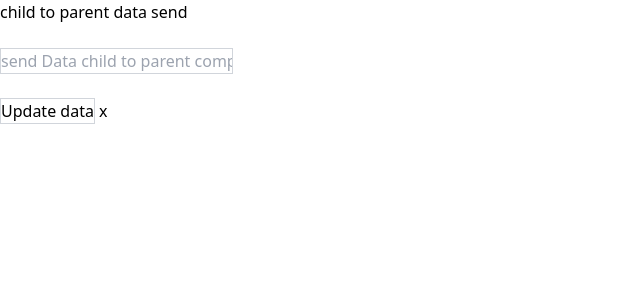
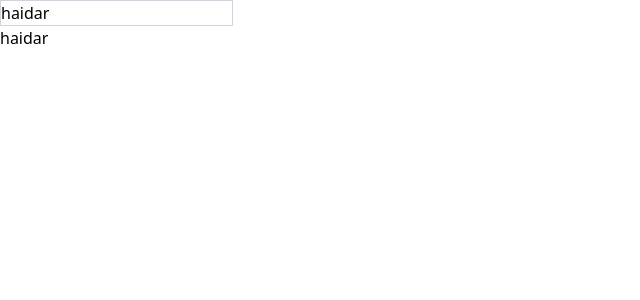
Before and after one commit to haidarali2017/angular14auth, an Angular app: page / in a window 1280 px wide. Shown: the top 300 px of the page, without its empty margins (0-640 px from the left). Built offline with nearby package versions, Linux system fonts and the light colour scheme.

Commit message:
two way binding

```diff
--- a/src/app/app.component.html
+++ b/src/app/app.component.html
@@ -1,5 +1,5 @@
 
- {{title}}
+ <!-- {{title}} -->
 <!-- <app-header></app-header> -->
 
 <!-- parent to child data send  -->
@@ -7,8 +7,8 @@
 <button (click)="updateChild()" class="border border-gray-300" >updatechild</button> -->
 
 <!-- child to parent data send -->
-<app-child (updateDataEvent)="updateData($event)"></app-child>
-{{dataset}}
- <!-- <app-functiondelcation></app-functiondelcation> -->
+<!-- <app-child (updateDataEvent)="updateData($event)"></app-child>
+{{dataset}} -->
+ <app-functiondelcation></app-functiondelcation>
 <!-- <app-signup></app-signup>
 <app-login></app-login> -->
--- a/src/app/app.component.ts
+++ b/src/app/app.component.ts
@@ -12,11 +12,13 @@ export class AppComponent {
   //  updateChild(){
   //   this.parent_data_pass_to_child=Math.floor(Math.random()*10);
   //  }
-   dataset="x";
-   updateData(item:string){
-    console.warn(item)
-    this.dataset=item;
-   }
+
+    //  send data child to parent
+  //  dataset="x";
+  //  updateData(item:string){
+  //   console.warn(item)
+  //   this.dataset=item;
+  //  }
 
 
 
--- a/src/app/practice/functiondelcation/functiondelcation.component.html
+++ b/src/app/practice/functiondelcation/functiondelcation.component.html
@@ -74,7 +74,7 @@
   -->
 
   <!-- to do task  -->
-  <br><br>
+  <!-- <br><br>
   <input type="text" class="border border-gray-300" placeholder="enter your task" #task >
 
   <br><br>
@@ -91,3 +91,9 @@
 
     </li>
   </ul>
+   -->
+
+   <!-- two way binding -->
+
+   <input type="text" class="border border-gray-300" placeholder="two way binding" [(ngModel)]="name" >
+   <h1>{{name}}</h1>
--- a/src/app/practice/functiondelcation/functiondelcation.component.ts
+++ b/src/app/practice/functiondelcation/functiondelcation.component.ts
@@ -1,4 +1,5 @@
 import { Component, OnInit } from '@angular/core';
+
 
 @Component({
   selector: 'app-functiondelcation',
@@ -111,4 +112,6 @@ export class FunctiondelcationComponent implements OnInit {
    console.warn(id);
    this.list=this.list.filter(item=>item.id !==id);
   }
+
+  // two way binding
 }
--- a/src/app/practice/practice.module.ts
+++ b/src/app/practice/practice.module.ts
@@ -3,6 +3,7 @@ import { CommonModule } from '@angular/common';
 import { FunctiondelcationComponent } from './functiondelcation/functiondelcation.component';
 import { HeaderComponent } from './header/header.component';
 import { ChildComponent } from './child/child.component';
+import {FormsModule} from '@angular/forms';
 
 
 
@@ -13,7 +14,8 @@ import { ChildComponent } from './child/child.component';
     ChildComponent
   ],
   imports: [
-    CommonModule
+    CommonModule,
+    FormsModule
   ],
   exports:[
     FunctiondelcationComponent,
```
